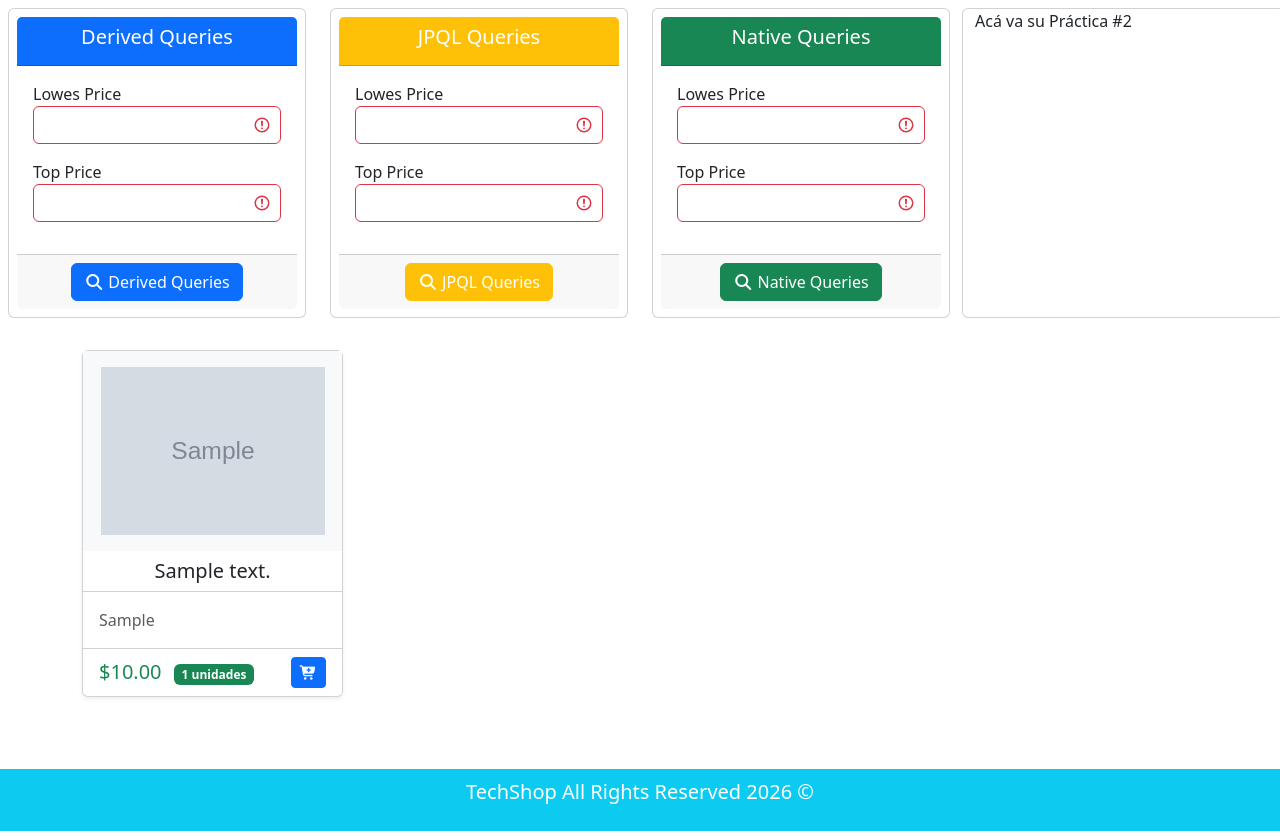
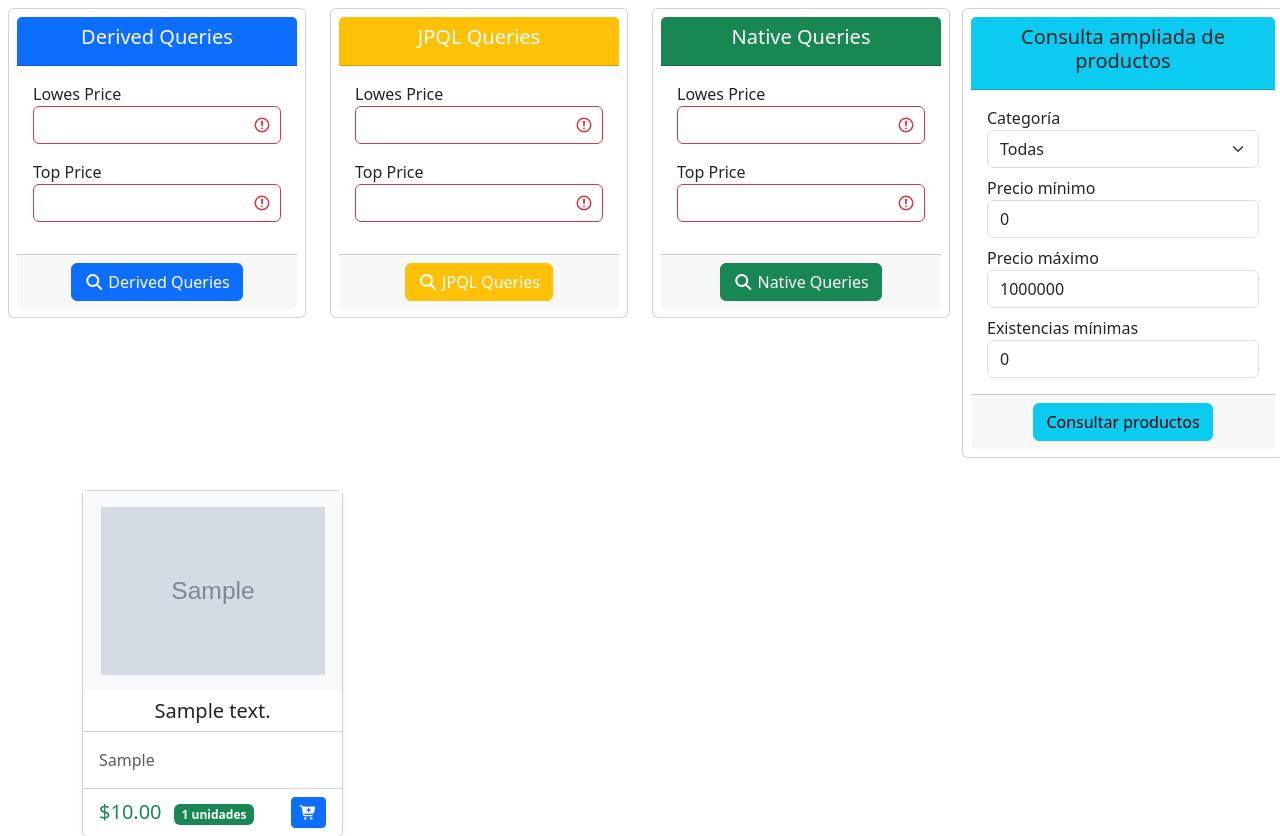
Before and after one commit to jose-arroyo-dev/tienda, a Spring Boot app: page /consultas/listado in a window 1280 px wide. Shown: the part 138-974 px from the top of the page. Run offline with Spring Boot 4, Linux system fonts and the light colour scheme; the visitor is signed in with stand-in values (Sample User, id 1); tables that the repository leaves empty hold one stand-in row (values such as "Sample post"); grey boxes marked "Sample" are stand-in pictures; some of the project's set-up classes (security, data sources, template engines, error pages and the like) are left out, and stand-ins take their place; some libraries are stand-ins or nearby versions.

Commit message:
Tarea#2 Consulta ampliada de productos mediante filtros

```diff
--- a/src/main/java/com/tienda/tienda/Repository/ProductoRepository.java
+++ b/src/main/java/com/tienda/tienda/Repository/ProductoRepository.java
@@ -21,4 +21,6 @@ public interface ProductoRepository extends JpaRepository<Producto, Integer> {
     @Query(nativeQuery = true,
             value = "SELECT * FROM producto p WHERE p.precio BETWEEN :precioInf AND :precioSup ORDER BY p.precio ASC")
     public List<Producto> consultaSQL(BigDecimal precioInf, BigDecimal precioSup);
+    @Query("SELECT p FROM Producto p WHERE (:categoria IS NULL OR p.categoria.idCategoria = :categoria) AND p.precio BETWEEN :minimo AND :maximo AND p.existencias >= :existencias ORDER BY p.precio ASC, p.idProducto ASC")
+    List<Producto> consultaAmpliada(Integer categoria, BigDecimal minimo, BigDecimal maximo, Integer existencias);
 }
--- a/src/main/java/com/tienda/tienda/Service/ProductoService.java
+++ b/src/main/java/com/tienda/tienda/Service/ProductoService.java
@@ -80,4 +80,8 @@ public class ProductoService {
     public List<Producto> consultaSQL(BigDecimal precioInf, BigDecimal precioSup) {
         return productoRepository.consultaSQL(precioInf, precioSup);
     }
+    @Transactional(readOnly = true)
+    public List<Producto> consultaAmpliada(Integer categoria, BigDecimal minimo, BigDecimal maximo, Integer existencias) {
+        return productoRepository.consultaAmpliada(categoria, minimo, maximo, existencias);
+    }
 }
--- a/src/main/java/com/tienda/tienda/controller/ConsultaController.java
+++ b/src/main/java/com/tienda/tienda/controller/ConsultaController.java
@@ -14,9 +14,11 @@ import org.springframework.web.bind.annotation.RequestParam;
 public class ConsultaController {
 
     private final ProductoService productoService;
+    private final com.tienda.tienda.service.CategoriaService categoriaService;
 
-    public ConsultaController(ProductoService productoService) {
+    public ConsultaController(ProductoService productoService, com.tienda.tienda.service.CategoriaService categoriaService) {
         this.productoService = productoService;
+        this.categoriaService = categoriaService;
     }
 
     @GetMapping("/listado")
@@ -58,4 +60,26 @@ public class ConsultaController {
         model.addAttribute("precioSup", precioSup);
         return "/consultas/listado";
     }
+    @org.springframework.web.bind.annotation.ModelAttribute("categoriasFiltro")
+    public java.util.List<com.tienda.tienda.domain.Categoria> categoriasFiltro() {
+        return categoriaService.getCategorias(false);
+    }
+
+    @GetMapping("/ampliada")
+    public String ampliada(@RequestParam(required = false) Integer categoria,
+            @RequestParam BigDecimal minimo, @RequestParam BigDecimal maximo,
+            @RequestParam(defaultValue = "0") Integer existencias, Model model) {
+        model.addAttribute("categoriaFiltro", categoria);
+        model.addAttribute("minimo", minimo);
+        model.addAttribute("maximo", maximo);
+        model.addAttribute("existenciasFiltro", existencias);
+        if (minimo.signum() < 0 || maximo.compareTo(minimo) < 0 || existencias < 0) {
+            model.addAttribute("errorConsulta", "Revise el rango de precios y las existencias: deben ser positivos y el precio superior debe ser mayor o igual al inferior.");
+            model.addAttribute("productos", java.util.List.of());
+        } else {
+            model.addAttribute("productos", productoService.consultaAmpliada(categoria, minimo, maximo, existencias));
+            model.addAttribute("consultaAmpliada", true);
+        }
+        return "/consultas/listado";
+    }
 }
--- a/src/main/resources/templates/consultas/fragmentos.html
+++ b/src/main/resources/templates/consultas/fragmentos.html
@@ -68,7 +68,23 @@
             <div th:replace="~{consultas/fragmentos :: formConsulta('primary',#{consultas.derivadas},'/consultas/consultaDerivada')}"/>
             <div th:replace="~{consultas/fragmentos :: formConsulta('warning',#{consultas.jpql},'/consultas/consultaJPQL')}"/>
             <div th:replace="~{consultas/fragmentos :: formConsulta('success',#{consultas.sql},'/consultas/consultaSQL')}"/>
-            <div class='card'><p>Acá va su Práctica #2</p></div>
+                        <form th:action="@{/consultas/ampliada}" method="get" class="card p-2">
+                <div class="card-header bg-info text-center"><h5>Consulta ampliada de productos</h5></div>
+                <div class="card-body">
+                    <label for="categoriaFiltro">Categoría</label>
+                    <select id="categoriaFiltro" name="categoria" class="form-select mb-2">
+                        <option value="">Todas</option>
+                        <option th:each="c : ${categoriasFiltro}" th:value="${c.idCategoria}" th:text="${c.descripcion}" th:selected="${c.idCategoria == categoriaFiltro}"></option>
+                    </select>
+                    <label for="minimo">Precio mínimo</label>
+                    <input id="minimo" name="minimo" type="number" min="0" step="0.01" required class="form-control mb-2" th:value="${minimo != null ? minimo : 0}"/>
+                    <label for="maximo">Precio máximo</label>
+                    <input id="maximo" name="maximo" type="number" min="0" step="0.01" required class="form-control mb-2" th:value="${maximo != null ? maximo : 1000000}"/>
+                    <label for="existenciasFiltro">Existencias mínimas</label>
+                    <input id="existenciasFiltro" name="existencias" type="number" min="0" step="1" required class="form-control" th:value="${existenciasFiltro != null ? existenciasFiltro : 0}"/>
+                </div>
+                <div class="card-footer text-center"><button type="submit" class="btn btn-info">Consultar productos</button></div>
+            </form>
         </section>
 
         <div th:fragment='formConsulta(colorForm, textoForm, urlForm)'>
--- a/src/main/resources/templates/consultas/listado.html
+++ b/src/main/resources/templates/consultas/listado.html
@@ -7,6 +7,13 @@
         <header th:replace="~{general/fragmentos :: header}"/>
 
         <section th:replace="~{consultas/fragmentos :: consultas}"/>
+                <div class="container">
+            <div th:if="${errorConsulta != null}" class="alert alert-danger" th:text="${errorConsulta}"></div>
+            <div th:if="${consultaAmpliada == true}" class="alert alert-info">
+                Productos encontrados: <strong th:text="${#lists.size(productos)}"></strong>. Ordenados por precio ascendente.
+                <span th:if="${#lists.isEmpty(productos)}">No hay productos que cumplan los filtros.</span>
+            </div>
+        </div>
         <section th:replace="~{consultas/fragmentos :: tarjetas}"/>
 
         <footer th:replace="~{general/fragmentos :: footer}"/>
```
